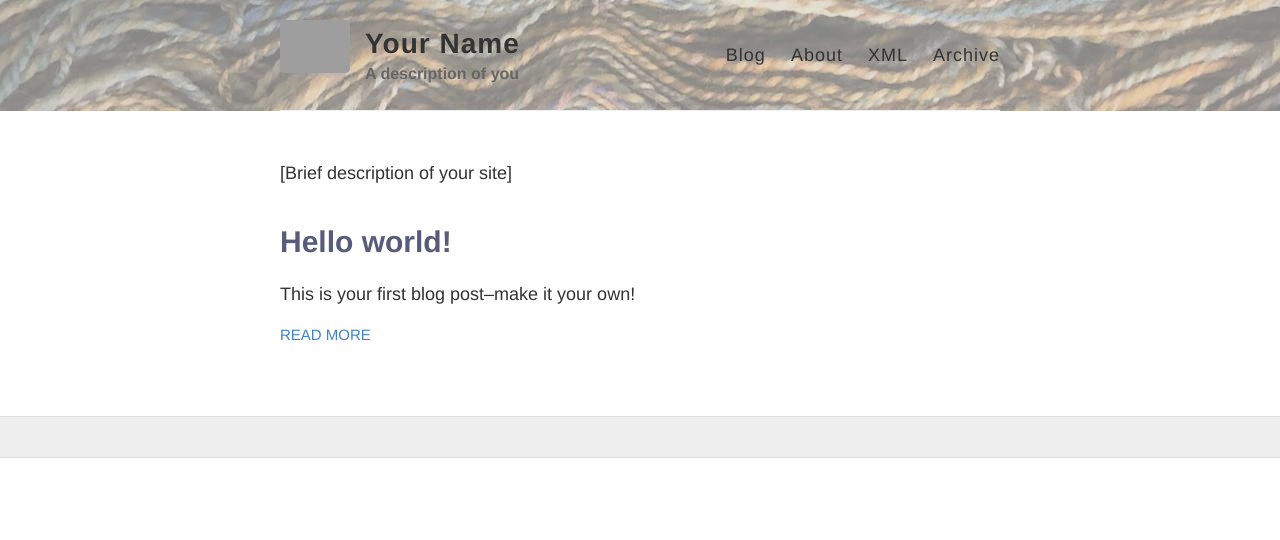
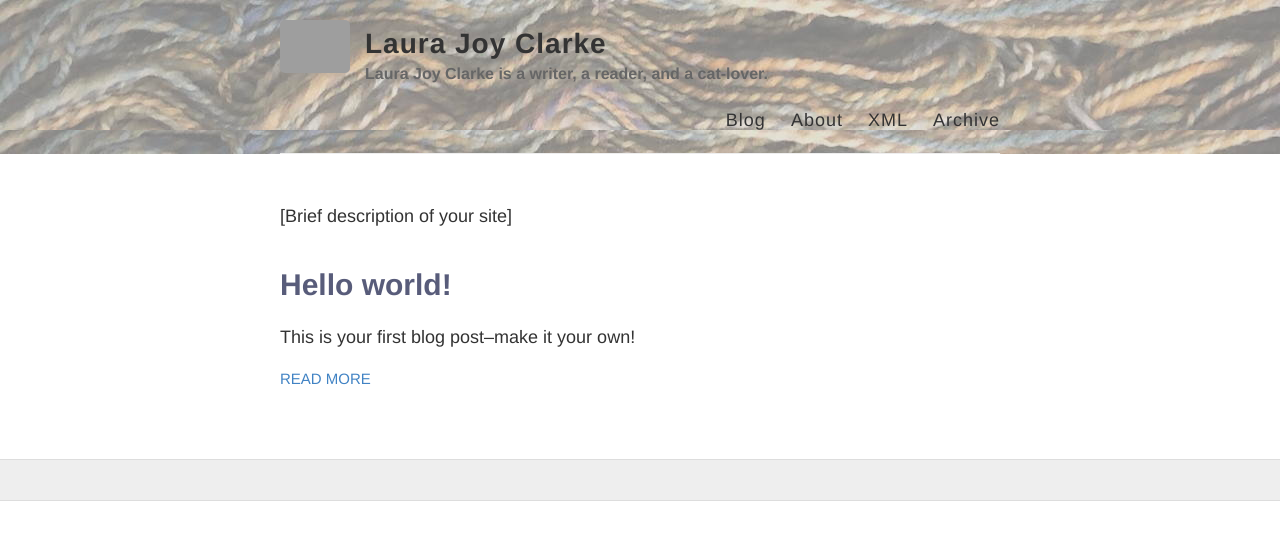
Before and after one commit to ljrclarke/ljrclarke.github.io, a Jekyll site: the page built from index.html, in a window 1280 px wide. Shown: the top 540 px of the page. Built offline with Jekyll 4.4.1, drawn with Linux system fonts in a browser that asks for light colours; grey boxes are pictures that could not be loaded.

Commit message:
Added name and bio

```diff
--- a/_config.yml
+++ b/_config.yml
@@ -3,10 +3,10 @@
 #
 
 # Name of your site (displayed in the header)
-name: Your Name
+name: Laura Joy Clarke
 
 # Short bio or description (displayed in the header)
-description: A description of you
+description: Laura Joy Clarke is a writer, a reader, and a cat-lover.
 
 # URL of your avatar or profile pic
 avatar: https://raw.githubusercontent.com/[yourusername]/[yourusername].github.io/master/images/[filename].jpg
```
